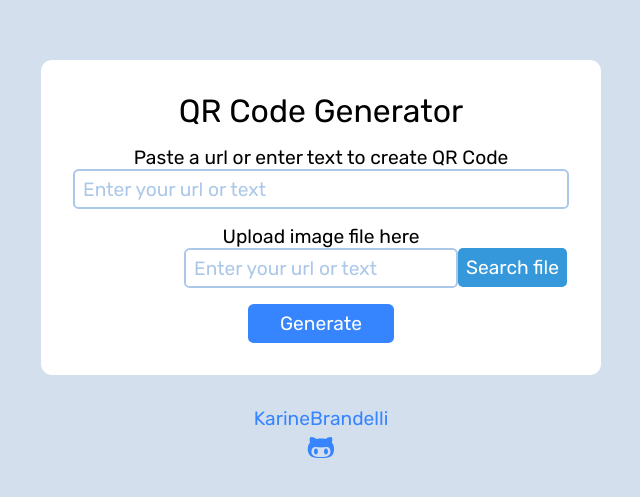
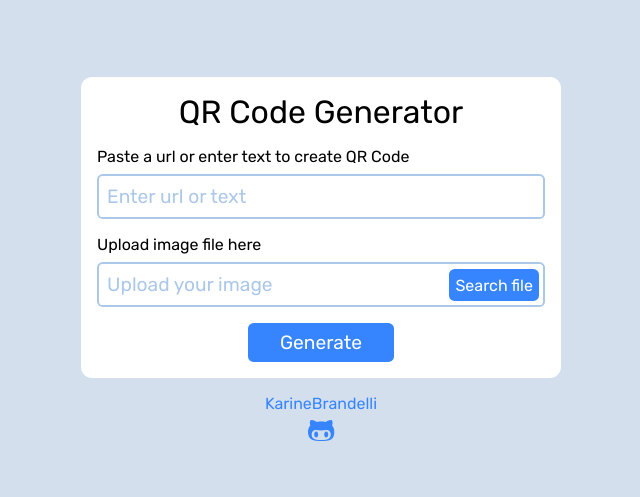
Before and after one commit to KarineBrandelli/qr-code-generator, a plain HTML site: page index.html in a window 1280 px wide. Shown: the part 147-644 px from the top of the page, without its empty margins (319-959 px from the left). Drawn offline with Linux system fonts and the light colour scheme.

Commit message:
style: adjust style for input type file and label

```diff
--- a/css/styles.css
+++ b/css/styles.css
@@ -25,28 +25,43 @@ body {
 
   background-color: #FFFFFF;
   border-radius: .7rem;
-  text-align: center;
-  padding: 2rem;
-  max-width: 35rem;
+  margin: auto;
+
+  padding: 1rem;
+  width: 30rem;
   margin: 1rem;
+}
+
+.upload-img, .url-text {
+  width: 100%;
 }
 
 h1, input, h3 {
   font-weight: 400;
 }
 
+h1 {
+  text-align: center;
+}
+
+p {
+  font-size: 1rem;
+  text-align: left;
+  padding-bottom: .5rem;
+}
+
 .want-to-know {
   font-size: 1rem;
 }
 
-input, button, p, label {
+input, button, label {
   font-size: 1.2rem;
   border-radius: .35rem;
 }
 
 input {
   width: 100%;
-  height: 2.5rem;
+  height: 2.8rem;
   outline: none;
   padding-left: .5rem;
   border: .175rem solid #acc8e9;
@@ -60,6 +75,23 @@ input::placeholder {
   color: #acc8e9;
 }
 
+input[type='file'] {
+  display: none;
+}
+
+.image-label {
+  cursor: pointer;
+  padding: .4rem;
+  font-size: 1rem;
+
+  position: absolute;
+  margin-left: -6rem;
+  margin-top: .45rem;
+
+  color: #FFFFFF;
+  background-color: #3685FE;
+}
+
 button {
   border: none;
   cursor: pointer;
@@ -68,7 +100,7 @@ button {
   background-color: #3685FE;
 }
 
-button:hover {
+button:hover, .image-label:hover {
   color: black;
   background-color: #acc8e9;
 }
@@ -82,6 +114,10 @@ a {
   text-decoration: none;
   padding-top: 1rem;
   color: #3685FE;
+}
+
+.social-media {
+  margin-top: -1rem;
 }
 
 .fa-brands {
@@ -110,6 +146,12 @@ a {
 
 .download {
   margin-bottom: 1rem;
+}
+
+@media only screen and (max-width: 576px) {
+  .container-text {
+    width: 25rem;
+  }
 }
 
 @media only screen and (max-width: 425px) {
@@ -143,18 +185,3 @@ a {
     transform: translateY(0%);
   }
 }
-
-
-input[type='file'] {
-  display: none;
-}
-
-.image-label {
-  background-color: #3498db;
-  border-radius: 5px;
-  color: #fff;
-  cursor: pointer;
-  padding: .5rem;
-
-  position: absolute;
-}
--- a/index.html
+++ b/index.html
@@ -23,11 +23,11 @@
     <div class="container-text">
       <h1>QR Code Generator</h1>
       <div class="url-text">
-        <label class="text-label">Paste a url or enter text to create QR Code</label>
+        <p>Paste a url or enter text to create QR Code</p>
         <input
           id="url-text"
           type="text"
-          placeholder="Enter your url or text">
+          placeholder="Enter url or text">
       </div>
       <div class="upload-img">
         <p>Upload image file here</p>
@@ -35,9 +35,9 @@
           id="select-file"
           type="file">
         <input
-          id="url-text"
+          id="image-text"
           type="text"
-          placeholder="Enter your url or text">
+          placeholder="Upload your image">
         <label class="image-label" for="select-file">Search file</label>
       </div>
       <button
@@ -48,7 +48,7 @@
 
     <div class="social-media">
       <a href="https://github.com/KarineBrandelli/qr-code-generator">
-        <p>KarineBrandelli</p>
+        <span>KarineBrandelli</span>
         <i class="fa-brands fa-github-alt"></i>
       </a>
     </div>
```
